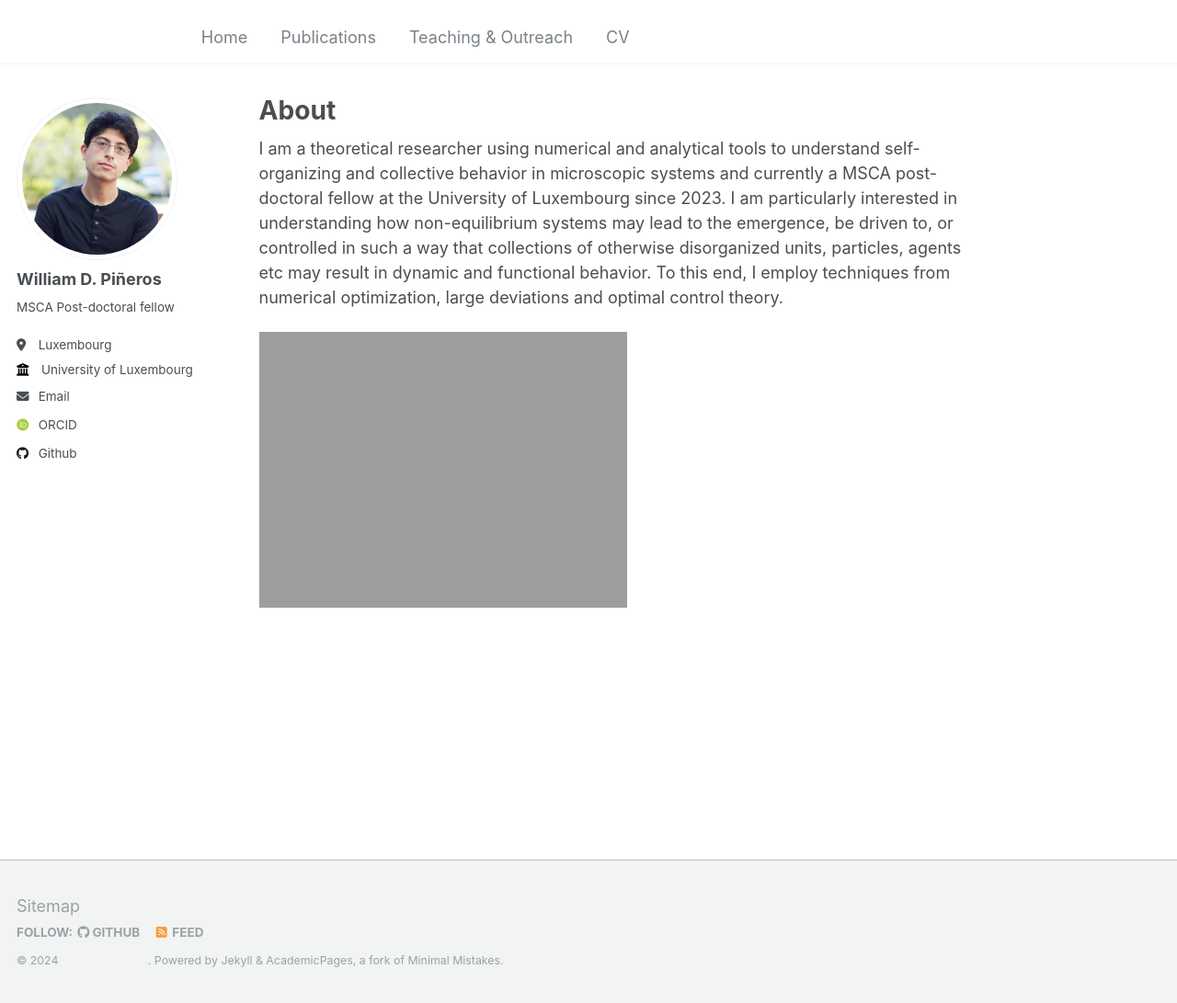
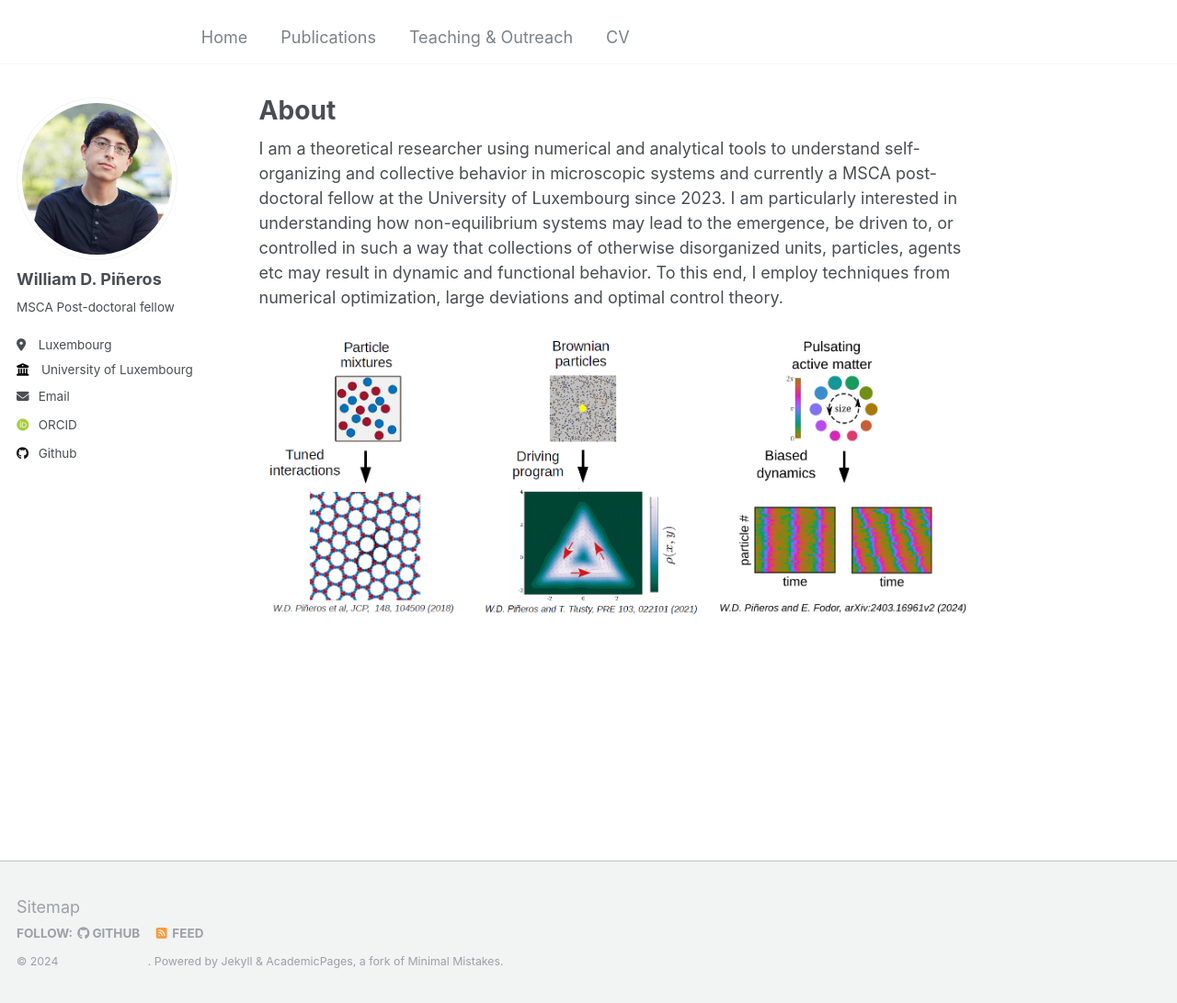
Before and after one commit to wpineros/p, a Jekyll site: the page built from _pages/about.md, in a window 1280 px wide and 1091 px high. Shown: the whole window at 92% size. Built offline with Jekyll 4.4.1, drawn with Linux system fonts in a browser that asks for light colours; some web fonts are replaced.

Commit message:
Update about.md
updated fig

```diff
--- a/_pages/about.md
+++ b/_pages/about.md
@@ -10,4 +10,4 @@ redirect_from:
 
 I am a theoretical researcher using numerical and analytical tools to understand self-organizing and collective behavior in microscopic systems and currently a MSCA post-doctoral fellow at the University of Luxembourg since 2023. I am particularly interested in understanding how non-equilibrium systems may lead to the emergence, be driven to, or controlled in such a way that collections of otherwise disorganized units, particles, agents etc may result in dynamic and functional behavior. To this end, I employ techniques from numerical optimization, large deviations and optimal control theory.
 
-![mini_intro_graphic.png, "Achieving organized behavior"](https://wpineros.github.io/p/images/mini_intro_graphic.png)
+![mini_intro_graphic.png, "Achieving organized behavior"](https://wpineros.github.io/p/images/mini_intro_graphic_all.png)
```
